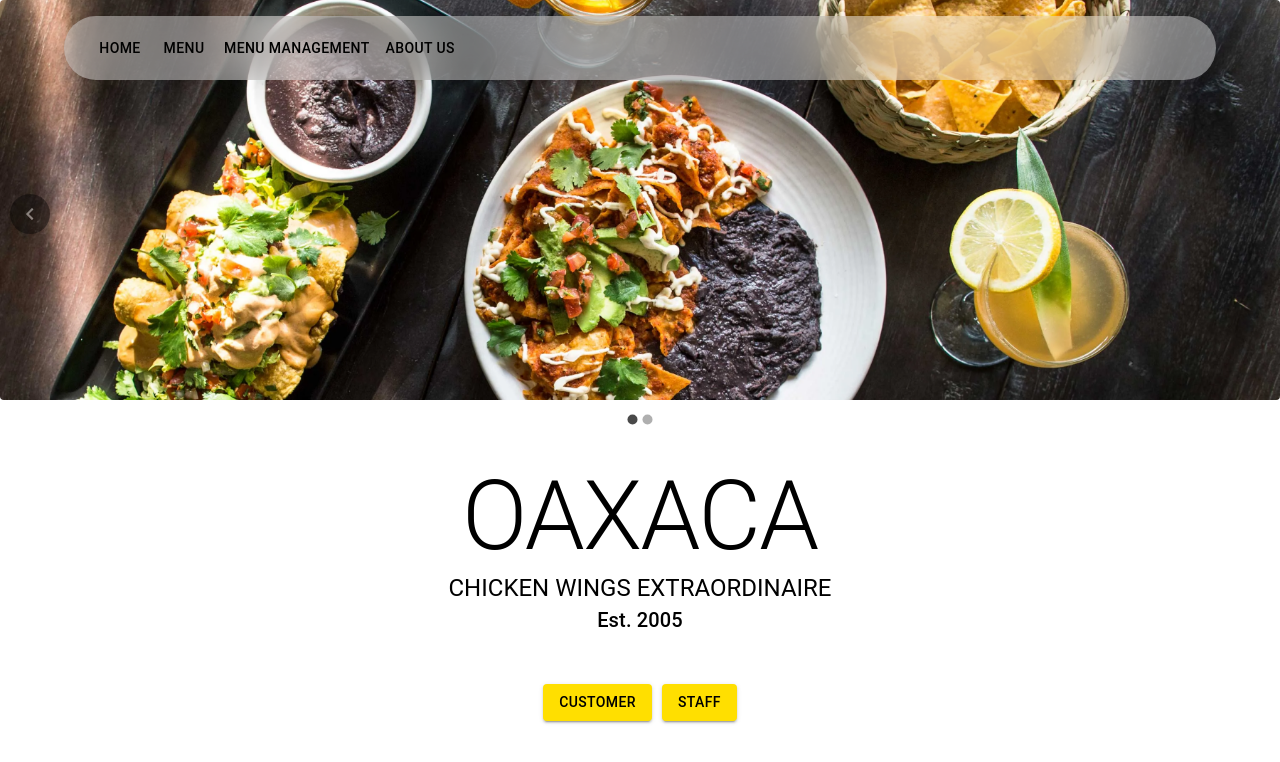
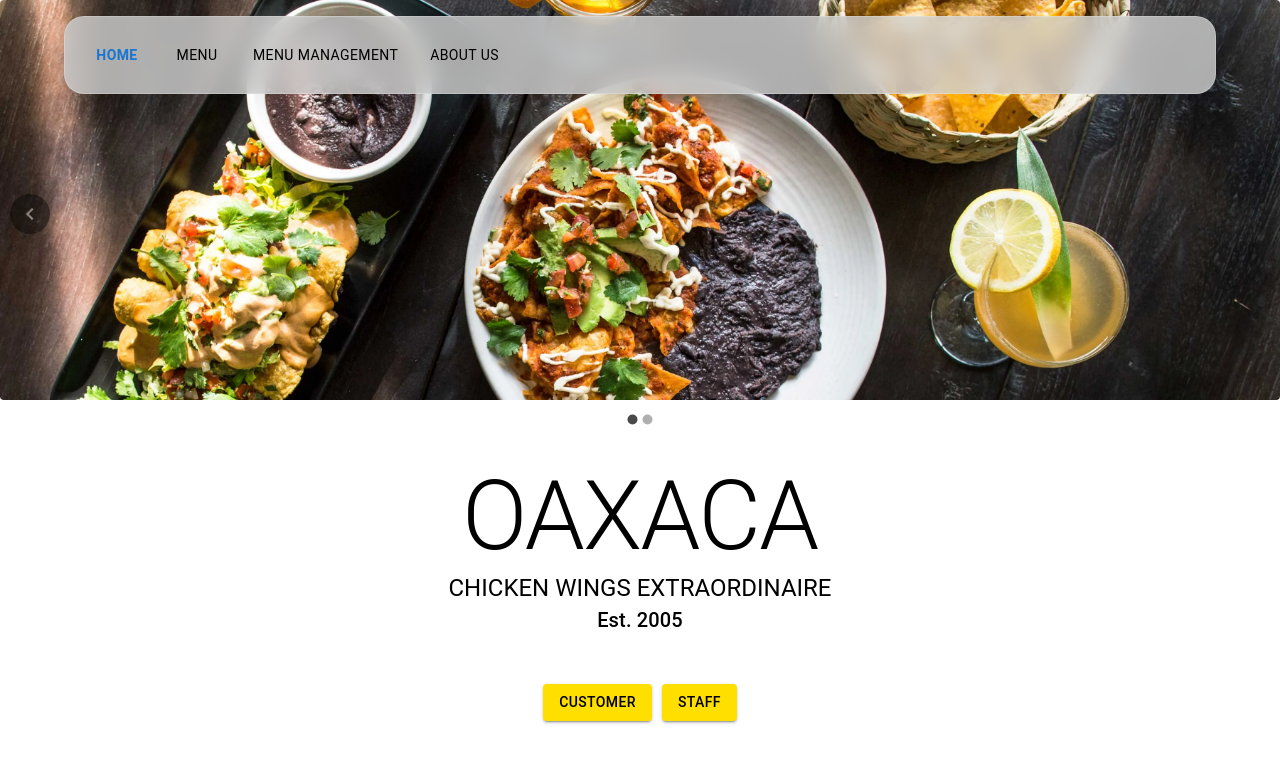
Before and after one commit to JoelRoy1/RMS-CS2810, a React (Create React App) app in the folder client/: page / in a window 1280 px wide. Shown: the top 762 px of the page. Built offline with nearby package versions, Linux system fonts and the light colour scheme.

Commit message:
Refactor: OmniNavbar.js
improved animations and styling also made sure content isnt being hidden anymore on certain pages

```diff
--- a/client/src/components/OmniNavbar.js
+++ b/client/src/components/OmniNavbar.js
@@ -1,90 +1,67 @@
-import React, { useState } from 'react'
-import { Link } from 'react-router-dom'
-import Box from '@mui/material/Box'
-import AppBar from '@mui/material/AppBar'
-import Toolbar from '@mui/material/Toolbar'
-import Button from '@mui/material/Button'
-import Container from '@mui/material/Container'
-import MenuIcon from '@mui/icons-material/Menu'
-import IconButton from '@mui/material/IconButton'
-import Drawer from '@mui/material/Drawer'
-import MenuItem from '@mui/material/MenuItem'
-import Divider from '@mui/material/Divider'
+import React from 'react'
+import { Link, useLocation } from 'react-router-dom'
+import { AppBar, Box, Button, Container, Toolbar } from '@mui/material'
 
 function OmniNavbar() {
-  const [open, setOpen] = useState(false)
+  const location = useLocation()
 
-  const handleDrawerToggle = () => {
-    setOpen(!open)
-  }
+  const menuItems = [
+    { path: '/', label: 'Home' },
+    { path: '/menu', label: 'Menu' },
+    { path: '/menu-management', label: 'Menu Management' },
+    { path: '/about-us', label: 'About Us' },
+  ]
 
   return (
-    <div>
     <AppBar
       position="fixed"
       sx={{
-          boxShadow: 0,
+        boxShadow: 'none',
         bgcolor: 'transparent',
         backgroundImage: 'none',
         mt: 2,
+        transition: 'all 0.3s ease-in-out',
       }}
     >
       <Container maxWidth="lg">
         <Toolbar
+          disableGutters
           sx={{
             display: 'flex',
             justifyContent: 'space-between',
-              borderRadius: '999px',
-              bgcolor: 'rgba(255, 255, 255, 0.4)',
-              backdropFilter: 'blur(24px)',
+            borderRadius: '20px',
+            bgcolor: 'rgba(211, 211, 211, 0.8)', // light gray with transparency
+            backdropFilter: 'blur(10px)',
+            border: '1px solid rgba(255, 255, 255, 0.2)',
+            p: '6px 20px', // Reduced padding to decrease height
+            minHeight: '40px', // Adjusted minimum height for smaller toolbar
+            // Contain the background effect within the toolbar
+            overflow: 'hidden',
           }}
         >
-            <Box sx={{ display: { xs: 'none', md: 'flex' } }}>
-              <Link to="/" style={{ textDecoration: 'none' }}>
-                <Button sx={{ color: 'black' }}>Home</Button>
-              </Link>
-              <Link to="/menu" style={{ textDecoration: 'none' }}>
-                <Button sx={{ color: 'black' }}>Menu</Button>
-              </Link>
-              <Link to="/menu-management" style={{ textDecoration: 'none' }}>
-                <Button sx={{ color: 'black' }}>Menu Management</Button>
-              </Link>
-              <Link to="/about-us" style={{ textDecoration: 'none' }}>
-                <Button sx={{ color: 'black' }}>About Us</Button>
-              </Link>
+          <Box sx={{ display: 'flex', gap: 2 }}>
+            {menuItems.map(({ path, label }) => (
+              <Button
+                key={path}
+                component={Link}
+                to={path}
+                sx={{
+                  color: location.pathname === path ? 'primary.main' : 'black',
+                  fontWeight: location.pathname === path ? 'bold' : 'normal',
+                  '&:hover': {
+                    bgcolor: 'rgba(0, 0, 0, 0.04)',
+                    color: 'primary.main',
+                  },
+                  transition: 'all 0.2s ease-in-out',
+                }}
+              >
+                {label}
+              </Button>
+            ))}
           </Box>
-            <IconButton
-              color="inherit"
-              aria-label="open drawer"
-              edge="end"
-              onClick={handleDrawerToggle}
-              sx={{ display: { xs: 'block', md: 'none' } }}
-            >
-              <MenuIcon />
-            </IconButton>
-            <Drawer anchor="right" open={open} onClose={handleDrawerToggle}>
-              <Box sx={{ width: 250, p: 2 }}>
-                <Link to="/" style={{ textDecoration: 'none' }}>
-                  <MenuItem onClick={handleDrawerToggle}>Home</MenuItem>
-                </Link>
-                <Link to="/menu" style={{ textDecoration: 'none' }}>
-                  <MenuItem onClick={handleDrawerToggle}>Menu</MenuItem>
-                </Link>
-                <Link to="/menu-management" style={{ textDecoration: 'none' }}>
-                  <MenuItem onClick={handleDrawerToggle}>
-                    Menu Management
-                  </MenuItem>
-                </Link>
-                <Link to="/about-us" style={{ textDecoration: 'none' }}>
-                  <MenuItem onClick={handleDrawerToggle}>About Us</MenuItem>
-                </Link>
-                <Divider />
-              </Box>
-            </Drawer>
         </Toolbar>
       </Container>
     </AppBar>
-    </div>
   )
 }
 
--- a/client/src/pages/MenuManagement.js
+++ b/client/src/pages/MenuManagement.js
@@ -12,6 +12,7 @@ import {
   DialogActions,
   Snackbar,
   IconButton,
+  Container,
 } from '@mui/material'
 import Alert from '@mui/material/Alert'
 import DeleteIcon from '@mui/icons-material/Delete'
@@ -123,6 +124,7 @@ const MenuManagementPage = () => {
   }
 
   return (
+  <Container style={{ paddingTop: '100px' }}> {/* Padding applied here */}
     <div>
       <h1 style={{ color: 'black' }}>Menu Management</h1>
       <Button
@@ -218,7 +220,7 @@ const MenuManagementPage = () => {
         </Alert>
       </Snackbar>
     </div>
-  )
-}
-
-export default MenuManagementPage
+  </Container>
+);
+          };
+export default MenuManagementPage;
--- a/client/src/pages/MenuPage.js
+++ b/client/src/pages/MenuPage.js
@@ -21,62 +21,64 @@ const theme = createTheme({
 });
 
 const MenuPage = () => {
-  const [dishes, setDishes] = useState([]);
-  const [cartItems, setCartItems] = useState([]);
+  const [dishes, setDishes] = useState([])
+  const [cartItems, setCartItems] = useState([])
 
   useEffect(() => {
-    fetchMenuItems();
-  }, []);
+    fetchMenuItems()
+  }, [])
 
   const fetchMenuItems = async () => {
     try {
-      const response = await axios.get('http://localhost:9000/menu'); // Adjust endpoint if necessary
-      setDishes(response.data);
+      const response = await axios.get('http://localhost:9000/menu')
+      setDishes(response.data)
     } catch (error) {
-      console.error('Error fetching menu items:', error);
+      console.error('Error fetching menu items:', error)
     }
-  };
+  }
 
   const addToCart = (dishToAdd) => {
-    const existingItem = cartItems.find(item => item.dish_id === dishToAdd.dish_id);
+    const existingItem = cartItems.find(
+      (item) => item.dish_id === dishToAdd.dish_id
+    )
     if (existingItem) {
-      const updatedCartItems = cartItems.map(item =>
+      const updatedCartItems = cartItems.map((item) =>
         item.dish_id === dishToAdd.dish_id
           ? { ...item, quantity: item.quantity + 1 }
           : item
-      );
-      setCartItems(updatedCartItems);
+      )
+      setCartItems(updatedCartItems)
     } else {
-      setCartItems([...cartItems, { ...dishToAdd, quantity: 1 }]);
+      setCartItems([...cartItems, { ...dishToAdd, quantity: 1 }])
     }
-  };
-
-
+  }
 
   const removeFromCart = (id) => {
-    const updatedCartItems = cartItems.filter((item) => item.dish_id !== id); // Fixed filter condition
-    setCartItems(updatedCartItems);
-  };
+    const updatedCartItems = cartItems.filter((item) => item.dish_id !== id) // Fixed filter condition
+    setCartItems(updatedCartItems)
+  }
 
   const calculateTotal = () => {
     if (cartItems.length === 0) {
-      return 0; // Return 0 if the cart is empty
+      return 0 // Return 0 if the cart is empty
     }
-    return cartItems.reduce((total, item) => total + (item.dish_price * item.quantity), 0);
-  };
-
+    return cartItems.reduce(
+      (total, item) => total + item.dish_price * item.quantity,
+      0
+    )
+  }
 
   const handleCheckout = async () => {
-    const customerID = 1; // Assigning customer ID manually
-    const staffID = 2; // Assigning staff ID manually
-    const orderStatus = 'pending';
-    const orderAllergies = 'No allergies';
+    const customerID = 1 // Assigning customer ID manually
+    const staffID = 2 // Assigning staff ID manually
+    const orderStatus = 'pending'
+    const orderAllergies = 'No allergies'
     const items = cartItems.map((item) => ({
       dishId: item.dish_id,
       dishName: item.dish_name,
       quantity: item.quantity, // Use the actual quantity from the cart
       dishPrice: item.dish_price,
-    }));
+    }))
 
     try {
       const response = await axios.post('http://localhost:9000/order', {
@@ -85,26 +87,33 @@ const MenuPage = () => {
         orderStatus: orderStatus,
         orderAllergies: orderAllergies,
         items: items,
-      });
-      console.log('Order placed successfully:', response.data);
+      })
+      console.log('Order placed successfully:', response.data)
       // Optionally, you can clear the cart after placing the order
-      setCartItems([]);
+      setCartItems([])
     } catch (error) {
-      console.error('Error placing order:', error);
+      console.error('Error placing order:', error)
     }
-  };
+  }
 
-  console.log('cartItems:', cartItems);
+  console.log('cartItems:', cartItems)
+  console.log('cartItems:', cartItems)
   return (
     <ThemeProvider theme={theme}>
       <CssBaseline />
       <Helmet>
         <title>Your Restaurant Name | Menu</title>
       </Helmet>
-      <Container maxWidth="lg">
+      {/* Adjusted Container to include top margin */}
+      <Container maxWidth="lg" style={{ marginTop: '100px' }}>
         <Grid container spacing={2}>
           <Grid item xs={12} md={8}>
-            <Typography style={{ color: '#000' }} variant="h4" gutterBottom align="center">
+            <Typography
+              style={{ color: '#000' }}
+              variant="h4"
+              gutterBottom
+              align="center"
+            >
               Menu
             </Typography>
             <Grid container spacing={2}>
@@ -116,15 +125,24 @@ const MenuPage = () => {
             </Grid>
           </Grid>
           <Grid item xs={12} md={4}>
-            <Cart cartItems={cartItems} removeFromCart={removeFromCart} calculateTotal={calculateTotal} />
-            <Button variant="contained" color="primary" fullWidth onClick={handleCheckout}>
+            <Cart
+              cartItems={cartItems}
+              removeFromCart={removeFromCart}
+              calculateTotal={calculateTotal}
+            />
+            <Button
+              variant="contained"
+              color="primary"
+              fullWidth
+              onClick={handleCheckout}
+            >
               Checkout
             </Button>
           </Grid>
         </Grid>
       </Container>
     </ThemeProvider>
-  );
-};
+  )
+}
 
-export default MenuPage;
+export default MenuPage
```
Lines whose indentation alone changed are shown as unchanged.
